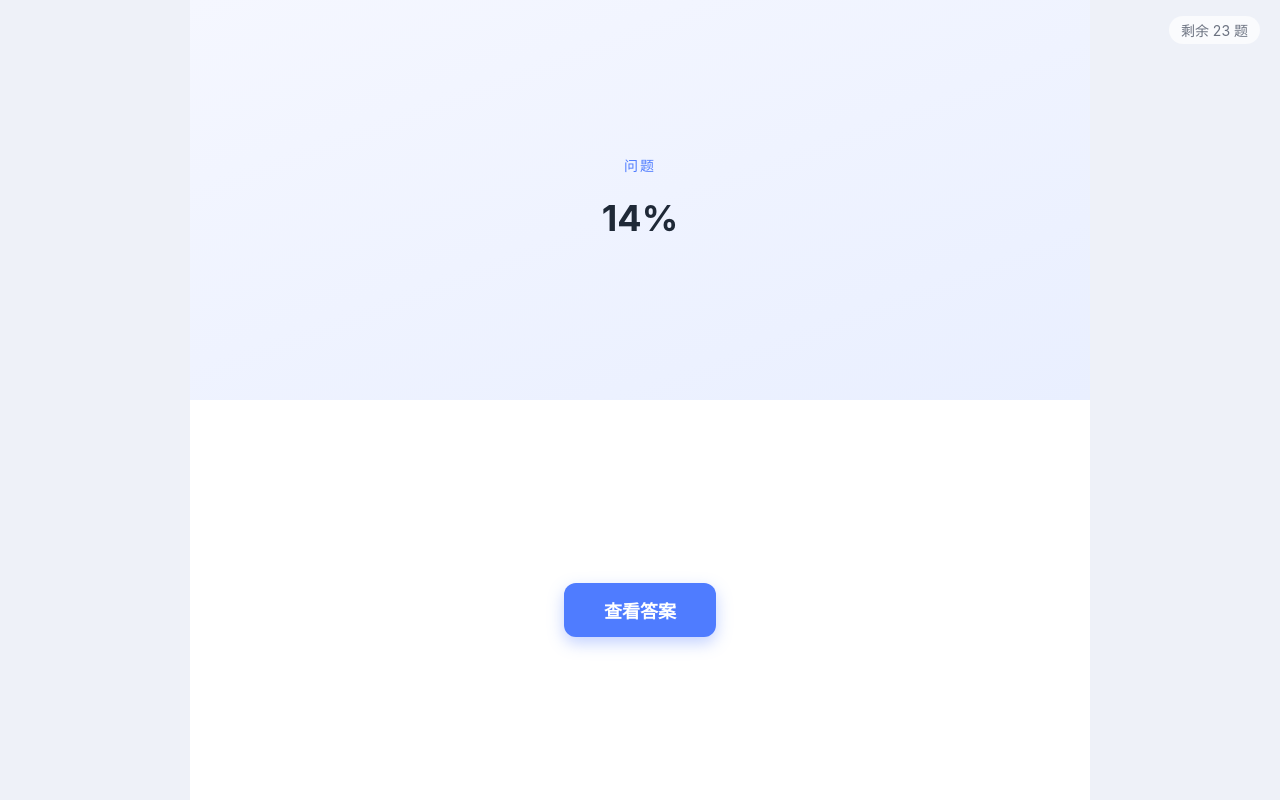
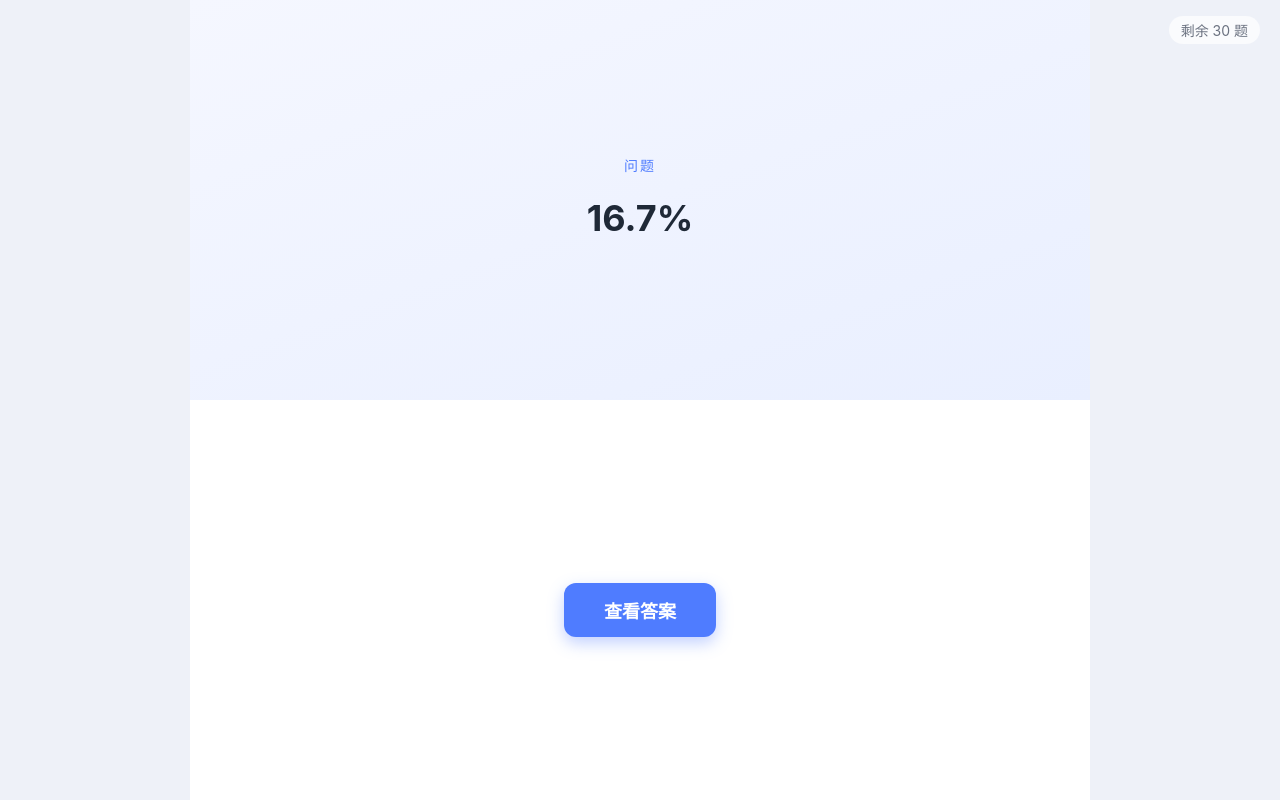
Before and after one commit to Zengzzhao/QA_num_remember, a plain HTML site: page index.html in a window 1280 px wide. Drawn offline with Linux system fonts and the light colour scheme.

Commit message:
数据增加

```diff
--- a/index.html
+++ b/index.html
@@ -265,7 +265,13 @@
       { question: "17%", answer: "1/5.9" },
       { question: "18%", answer: "1/5.6" },
       { question: "19%", answer: "1/5.3" },
-    //   { question: "22.2%", answer: "1/4.5" }
+      { question: "22.2%", answer: "1/4.5" },
+      { question: "24%", answer: "1/4.2" },
+      { question: "27%", answer: "1/3.7" },
+      { question: "28.6%", answer: "1/3.5" },
+      { question: "37%", answer: "1/2.7" },
+      { question: "42%", answer: "1/2.4" },
+      { question: "67%", answer: "1/1.5" },
     ];
 
     // 当前题库（从初始题库深拷贝一份，避免污染原始数据）
```
